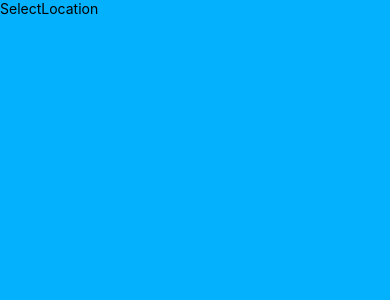
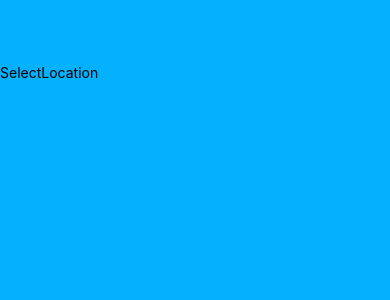
Before and after one commit to MariuszRudnik/Weather-App, a React Native app: screen / in a window 390 px wide. Shown: the top 300 px of the page. Built offline with nearby package versions, Linux system fonts and the light colour scheme.

Commit message:
Refactor ListItem component to use new props structure.

```diff
--- a/App.tsx
+++ b/App.tsx
@@ -14,6 +14,7 @@ const MyTheme = {
   colors: {
     ...DefaultTheme.colors,
     background: COLORS.backgroundColor,
+    card: COLORS.backgroundColor,
   },
 };
 
@@ -22,17 +23,8 @@ export default function App() {
     <NavigationContainer theme={MyTheme}>
       <SafeAreaProvider>
         <StatusBar style="light" />
-        <SafeAreaView style={styles.container}>
-          <Root />
-        </SafeAreaView>
+        <Root />
       </SafeAreaProvider>
     </NavigationContainer>
   );
 }
-
-const styles = StyleSheet.create({
-  container: {
-    flex: 1,
-    backgroundColor: COLORS.backgroundColor,
-  },
-});
--- a/src/components/ListItem.tsx
+++ b/src/components/ListItem.tsx
@@ -27,12 +27,14 @@ const ListItem = ({
       >
         <Text style={styles.content}>{title}</Text>
         <Text style={[styles.content, styles.value]}>{value}</Text>
+        <View style={styles.condition}>
           <Image
             source={{ uri: `https:${condition}` }}
             width={40}
             height={40}
             resizeMode="contain"
           />
+        </View>
       </TouchableOpacity>
     </>
   );
@@ -61,4 +63,8 @@ const styles = StyleSheet.create({
     textAlign: 'center',
     fontWeight: '600',
   },
+  condition: {
+    flex: 1,
+    alignItems: 'flex-end',
+  },
 });
--- a/src/navigation/Root.tsx
+++ b/src/navigation/Root.tsx
@@ -5,6 +5,7 @@ import LocationDetails from '../screens/LocationDetails';
 import DayDetails from '../screens/DayDetails';
 import SelectLocation from '../screens/SelectLocation';
 import { ForecastDay } from '../types/api';
+import { COLORS } from '../themes/colors';
 
 export type RooStackParamList = {
   SelectLocation: undefined;
@@ -18,7 +19,12 @@ const Stack = createStackNavigator();
 const Root = () => {
   return (
     <Stack.Navigator
-      screenOptions={{ headerShown: false }}
+      screenOptions={{
+        title: '',
+        headerBackTitle: ' ',
+        headerShadowVisible: false,
+        headerTintColor: COLORS.text,
+      }}
       initialRouteName="SelectLocation"
     >
       <Stack.Screen name="LocationDetails" component={LocationDetails} />
--- a/src/screens/DayDetails.tsx
+++ b/src/screens/DayDetails.tsx
@@ -54,7 +54,7 @@ const DayDetails = () => {
             <ListItem
               key={hour.time}
               isLast={index === day.hour.length - 1}
-              title={hour.time}
+              title={dayjs(hour.time).format('HH:mm')}
               value={hour.temp_c}
               condition={hour.condition.icon}
             />
```
Lines whose indentation alone changed are shown as unchanged.
